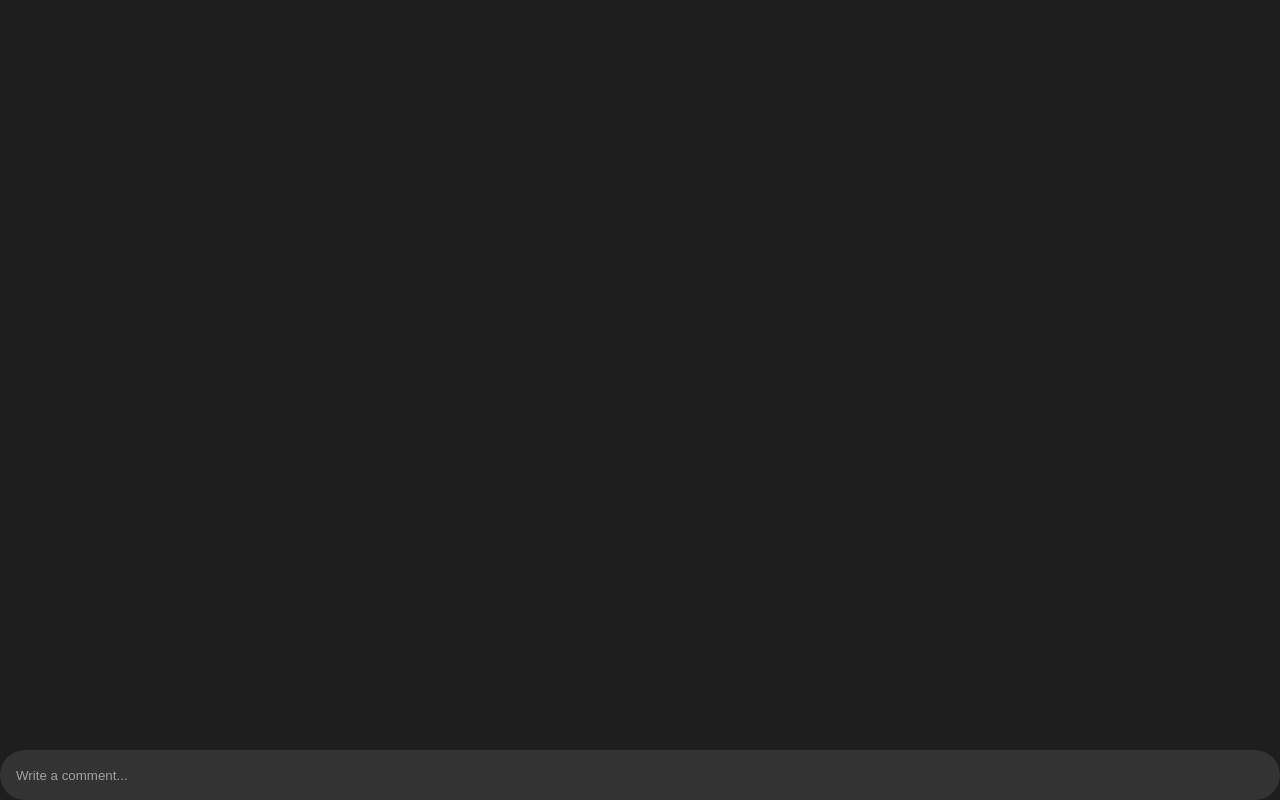
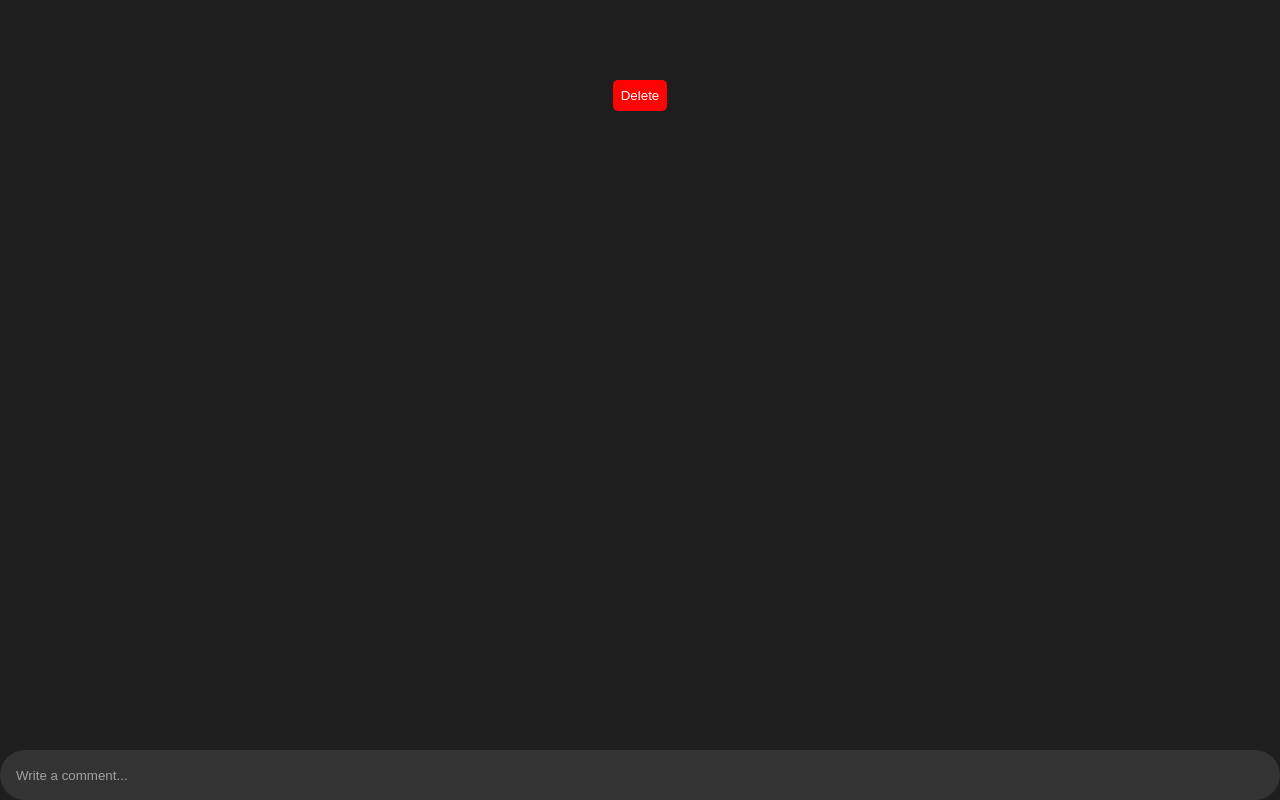
Before and after one commit to Suraiyaritu/suraiyaritu.github.io, a plain HTML site: page Comment section/index.html in a window 1280 px wide. Drawn offline with Linux system fonts and the light colour scheme.

Commit message:
Comment section

```diff
--- a/Comment section/app.js
+++ b/Comment section/app.js
@@ -1,12 +1,13 @@
 const inputComment = document.querySelector('.input-comment');
 const pressBtn = document.querySelector('.press-btn');
 const textLists = document.querySelector('.text-lists');
+const deleteBtn = document.querySelector('.delete-btn');
 
 
 pressBtn.addEventListener('click', textListsCreate);
 window.addEventListener('keypress', keyShow);
 window.addEventListener('DOMContentLoaded', getText);
-
+deleteBtn.addEventListener('click', removeLocalS);
 
 function keyShow(e) {
     if (e) {
@@ -72,3 +73,8 @@ textItems.forEach(function(titems){
 
 })
 }
+
+function removeLocalS(comment){
+textLists.remove();
+localStorage.clear()
+}
--- a/Comment section/index.html
+++ b/Comment section/index.html
@@ -23,6 +23,10 @@
                 officiis quos repudiandae praesentium.</li> -->
         </ul>
     </div>
+
+   <div class="delete-btn">
+       <button>Delete</button>
+   </div>
 
     <form>
         <div class="input-container">
--- a/Comment section/style.css
+++ b/Comment section/style.css
@@ -81,3 +81,16 @@ input {
 .press-btn-remove{
     display: block;
 }
+
+.delete-btn{
+    text-align: center;
+
+
+}
+.delete-btn button{
+     padding:.5rem;
+     background: rgb(255, 2, 2);
+     border:none;
+     color:rgb(255, 255, 255);
+     border-radius: 5px;
+}
```
